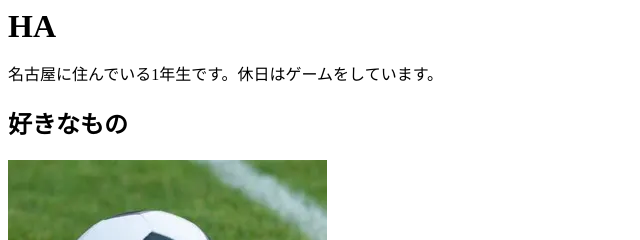
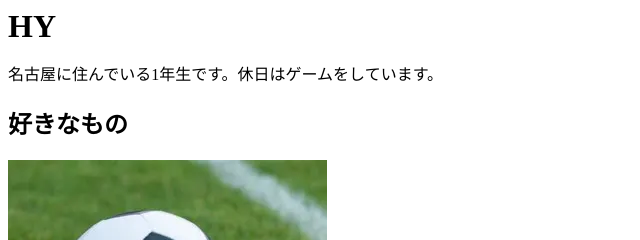
Before and after one commit to yuki09222/profile, a plain HTML site: page index.html in a window 1280 px wide. Shown: the top 240 px of the page, 0-640 px from the left. Drawn offline with Linux system fonts and the light colour scheme.

Commit message:
自己紹介ページ更新

```diff
--- a/index.html
+++ b/index.html
@@ -9,7 +9,7 @@
 <body>
 
     <header>
-        <h1>HA</h1>
+        <h1>HY</h1>
 
         <nav>
             <a href="#favorite">好きなもの</a>
```
